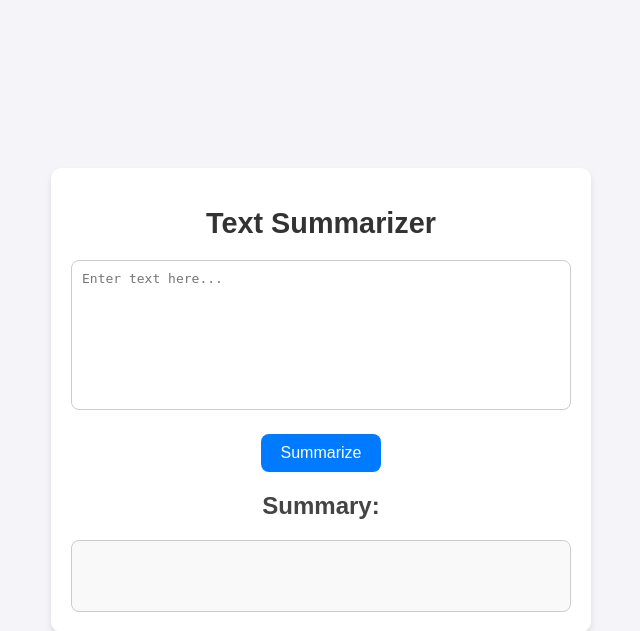
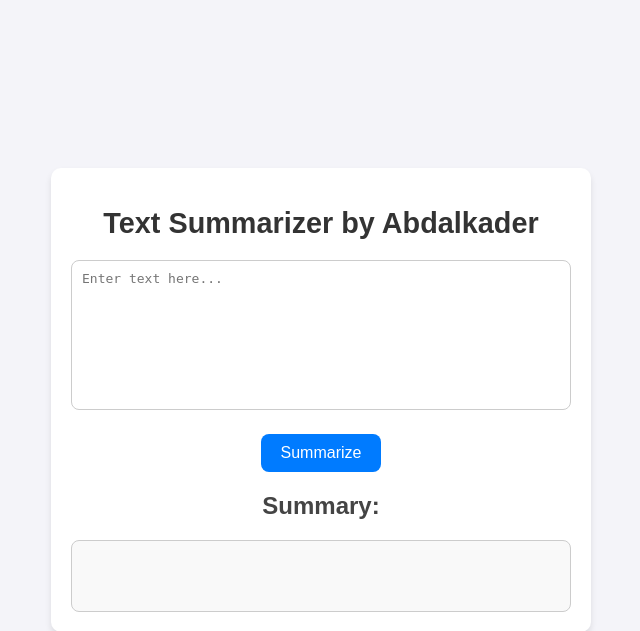
Before and after one commit to voevodasatana/aiapp, a Flask app: page / in a window 1280 px wide. Shown: the top 631 px of the page, without its empty margins (319-959 px from the left). Run offline with Flask 3, Linux system fonts and the light colour scheme.

Commit message:
Update index.html for improved user interface

```diff
--- a/templates/index.html
+++ b/templates/index.html
@@ -79,7 +79,7 @@
 </head>
 <body>
   <div class="container">
-    <h1>Text Summarizer</h1>
+    <h1>Text Summarizer by Abdalkader</h1>
     <form id="summarize-form">
       <textarea name="text" id="text" placeholder="Enter text here..."></textarea>
       <button type="submit">Summarize</button>
```
